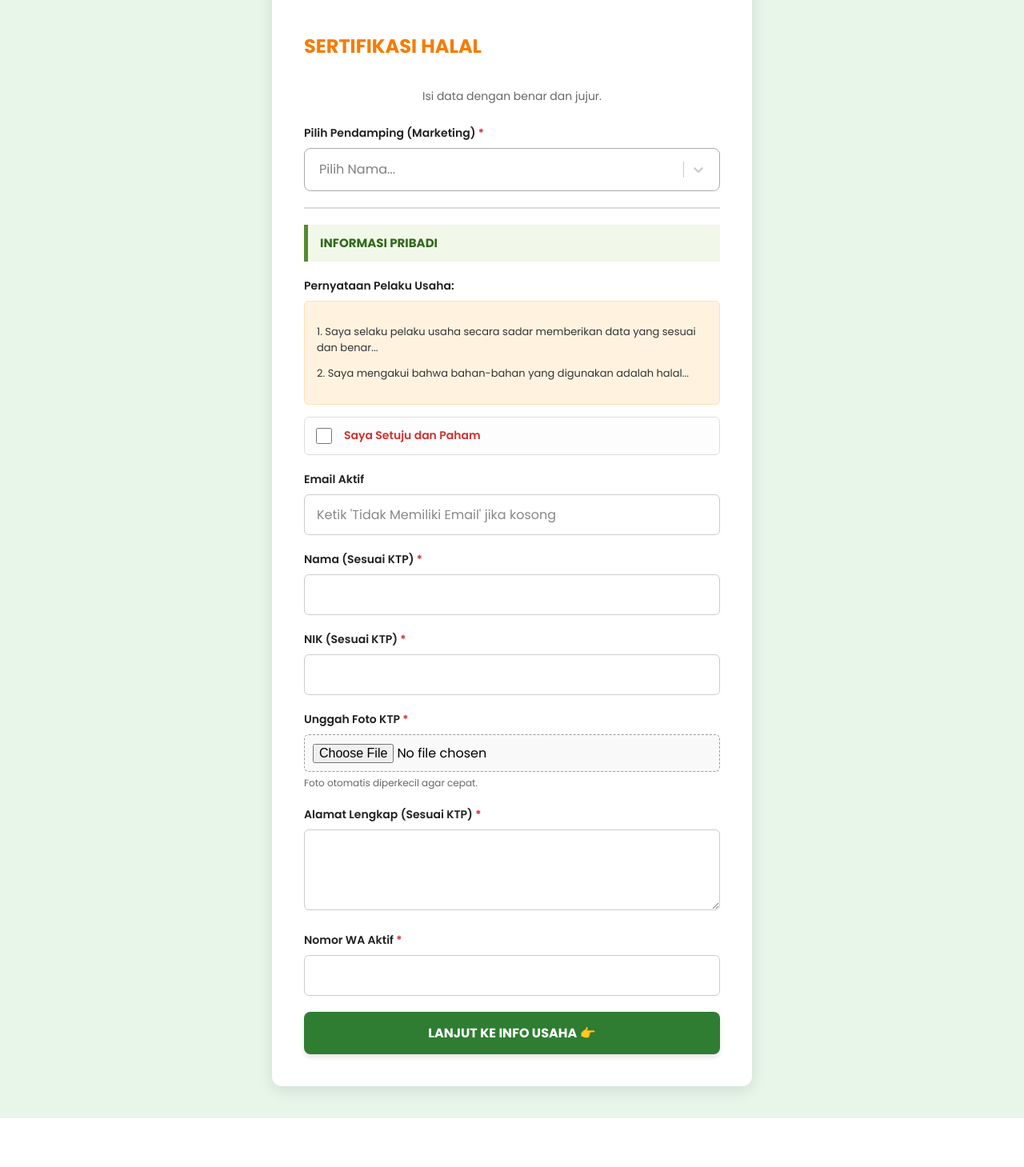
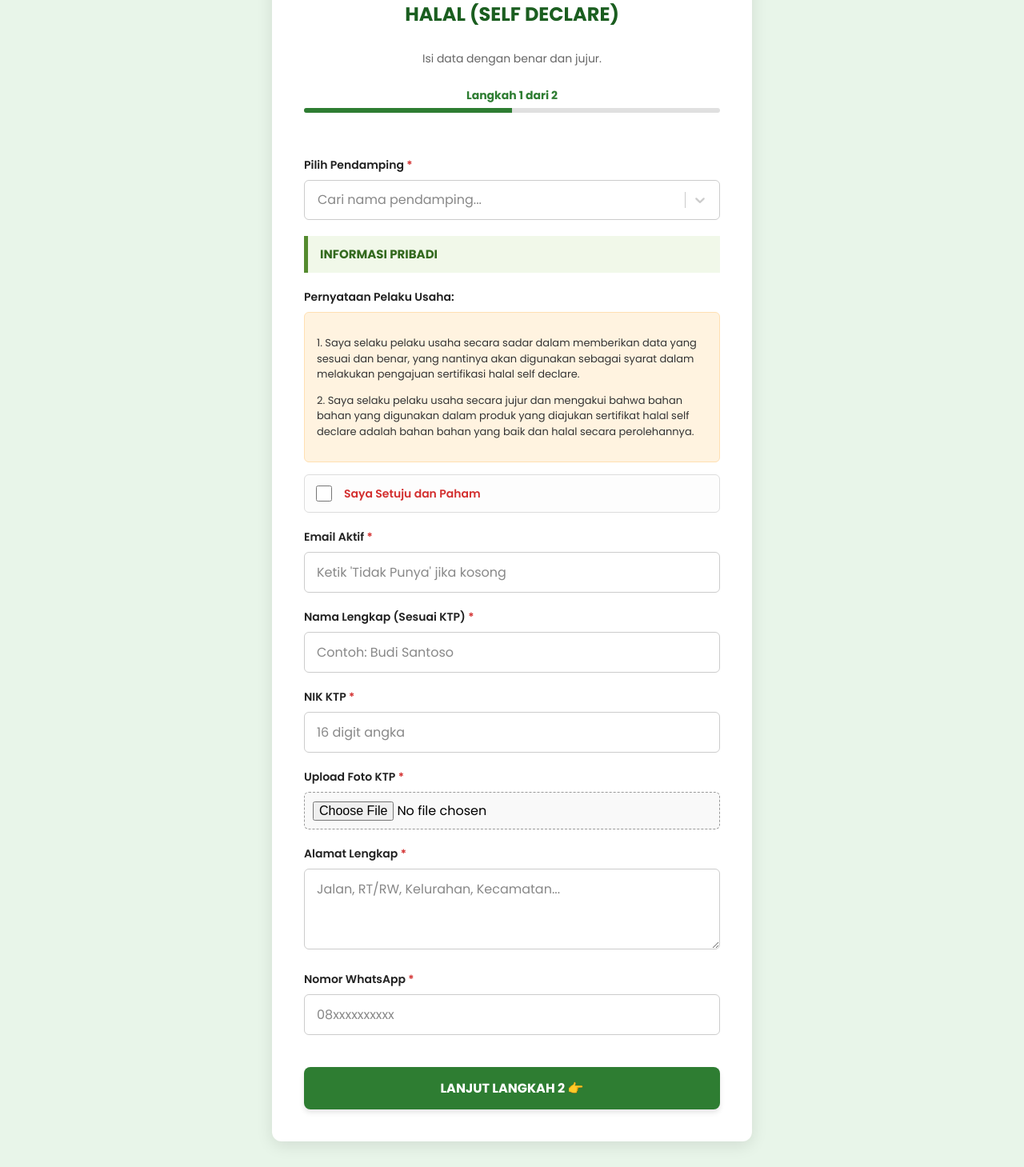
Before and after one commit to simifyy/formulir-marketing, a React (Vite) app: page / in a window 1280 px wide. Shown: the part 111-1570 px from the top of the page at 80% size. Before the commit the page ends 1509 px from the top, so only its background shows below. Built offline with nearby package versions, Linux system fonts and the light colour scheme.

Commit message:
Update App.jsx

```diff
--- a/src/App.jsx
+++ b/src/App.jsx
@@ -1,4 +1,4 @@
-import React, { useState } from 'react';
+import React, { useState, useEffect } from 'react';
 import Select from 'react-select';
 import imageCompression from 'browser-image-compression';
 import './App.css';
@@ -6,34 +6,17 @@ import './App.css';
 function App() {
   const SCRIPT_URL = "https://script.google.com/macros/s/AKfycby0sw-adlPYohzgIOmJIygHDyeTI8x7QR9EmdVTniQTT2btlIPdP9AQh0ehMfSKLVHp/exec";
 
-  const [step, setStep] = useState(1);
+  // --- 1. INISIALISASI STATE DENGAN LOCAL STORAGE ---
+  const [step, setStep] = useState(() => {
+    const savedStep = localStorage.getItem('halalFormStep');
+    return savedStep ? parseInt(savedStep) : 1;
+  });
+
   const [status, setStatus] = useState('');
 
-  const optionsMarketing = [
-    { value: 'AJI', label: 'AJI (001)' },
-    { value: 'DEDE', label: 'DEDE (002)' },
-    { value: 'EVAN', label: 'EVAN (003)' },
-  ];
-
-  const selectStyles = {
-    control: base => ({
-      ...base,
-      borderColor: '#aaa',
-      padding: '8px',
-      borderRadius: '8px',
-      fontSize: '16px'
-    }),
-    singleValue: base => ({ ...base, color: '#000' }),
-    input: base => ({ ...base, color: '#000' }),
-    option: (base, state) => ({
-      ...base,
-      backgroundColor: state.isSelected ? '#2e7d32' : state.isFocused ? '#c8e6c9' : 'white',
-      color: state.isSelected ? 'white' : '#000',
-      padding: '12px'
-    })
-  };
-
-  const [formData, setFormData] = useState({
+  const [formData, setFormData] = useState(() => {
+    const savedData = localStorage.getItem('halalFormData');
+    return savedData ? JSON.parse(savedData) : {
       marketing: null,
       persetujuan: false,
       email: '',
@@ -45,12 +28,49 @@ function App() {
       namaUsaha: '',
       alamatUsaha: '',
       produk: '',
-    fotoProduk: '',
+      fotoProduk: [],
       bahan: '',
       alur: '',
       nib: '',
       fotoPendamping: ''
+    };
   });
+
+  // --- 2. AUTO-SAVE KE LOCAL STORAGE ---
+  useEffect(() => {
+    localStorage.setItem('halalFormData', JSON.stringify(formData));
+    localStorage.setItem('halalFormStep', step.toString());
+  }, [formData, step]);
+
+  const optionsMarketing = [
+    { value: 'AJI', label: 'AJI (001)' },
+    { value: 'DEDE', label: 'DEDE (002)' },
+    { value: 'EVAN', label: 'EVAN (003)' },
+  ];
+
+  const selectStyles = {
+    control: base => ({
+      ...base,
+      backgroundColor: '#ffffff',
+      borderColor: '#ccc',
+      padding: '6px',
+      borderRadius: '6px',
+      fontSize: '16px',
+      boxShadow: 'none',
+      color: '#000',
+      '&:hover': { borderColor: '#2e7d32' }
+    }),
+    singleValue: base => ({ ...base, color: '#000' }),
+    input: base => ({ ...base, color: '#000' }),
+    placeholder: base => ({ ...base, color: '#888' }),
+    option: (base, state) => ({
+      ...base,
+      backgroundColor: state.isSelected ? '#2e7d32' : state.isFocused ? '#e8f5e9' : 'white',
+      color: state.isSelected ? 'white' : '#000',
+      padding: '12px',
+      cursor: 'pointer'
+    })
+  };
 
   const handleChange = (e) => {
     const value = e.target.type === 'checkbox' ? e.target.checked : e.target.value;
@@ -58,10 +78,10 @@ function App() {
   };
 
   const handleFileChange = async (e) => {
-    const file = e.target.files[0];
+    const files = e.target.files;
     const name = e.target.name;
 
-    if (file) {
+    if (files && files.length > 0) {
       const options = {
         maxSizeMB: 0.1,
         maxWidthOrHeight: 800,
@@ -70,24 +90,40 @@ function App() {
       };
 
       try {
+        if (name === 'fotoProduk') {
+          const compressedFilesPromises = Array.from(files).map(async (file) => {
+            const compressed = await imageCompression(file, options);
+            return new Promise((resolve) => {
+              const reader = new FileReader();
+              reader.readAsDataURL(compressed);
+              reader.onloadend = () => resolve(reader.result);
+            });
+          });
+
+          const base64Array = await Promise.all(compressedFilesPromises);
+          setFormData(prev => ({ ...prev, [name]: base64Array }));
+        } else {
+          const file = files[0];
           const compressedFile = await imageCompression(file, options);
           const reader = new FileReader();
           reader.readAsDataURL(compressedFile);
           reader.onloadend = () => {
             setFormData(prev => ({ ...prev, [name]: reader.result }));
           };
+        }
       } catch (error) {
         console.error("Gagal kompresi:", error);
-        alert("Gagal mengompres gambar.");
+        alert("Gagal memproses gambar. Coba lagi.");
       }
     }
   };
 
   const handleNext = () => {
-    if (!formData.marketing) return alert("Pilih Pendamping dulu di bagian atas!");
-    if (!formData.persetujuan) return alert("Anda harus mencentang persetujuan!");
-    if (!formData.nama || !formData.nik || !formData.fotoKTP || !formData.alamat || !formData.wa) {
-      return alert("Mohon lengkapi semua data wajib (tanda merah *)");
+    if (!formData.marketing) return alert("⚠️ Mohon pilih Pendamping dulu.");
+    if (!formData.persetujuan) return alert("⚠️ Anda harus mencentang persetujuan!");
+
+    if (!formData.nama || !formData.nik || (!formData.fotoKTP && !localStorage.getItem('halalFormData')) || !formData.alamat || !formData.wa || !formData.email) {
+      if (!formData.fotoKTP) return alert("⚠️ Mohon lengkapi semua kolom bertanda bintang (*).");
     }
     setStep(2);
     window.scrollTo(0, 0);
@@ -95,16 +131,17 @@ function App() {
 
   const handleSubmit = async (e) => {
     e.preventDefault();
-    if (!formData.namaUsaha || !formData.produk || !formData.fotoProduk || !formData.bahan || !formData.alur) {
-      return alert("Lengkapi data usaha!");
+
+    if (!formData.namaUsaha || !formData.produk || (!formData.fotoProduk || formData.fotoProduk.length === 0) || !formData.bahan || !formData.alur || !formData.nib) {
+      return alert("⚠️ Lengkapi data usaha Anda! (Termasuk NIB, ketik 'Tidak Punya' jika kosong)");
     }
 
     setStatus('loading');
 
     const dataToSend = {
-      marketing: formData.marketing.value,
+      marketing: formData.marketing ? formData.marketing.value : '',
       persetujuan: "SETUJU",
-      email: formData.email || "Tidak Memiliki Email",
+      email: formData.email,
       nama: formData.nama,
       nik: formData.nik,
       alamat: formData.alamat,
@@ -116,44 +153,79 @@ function App() {
       fotoProduk: formData.fotoProduk,
       bahan: formData.bahan,
       alur: formData.alur,
-      nib: formData.nib || "Belum Memiliki NIB",
+      nib: formData.nib,
       fotoPendamping: formData.fotoPendamping
     };
 
     try {
       await fetch(SCRIPT_URL, { method: 'POST', body: JSON.stringify(dataToSend) });
+
       setStatus('success');
+      localStorage.removeItem('halalFormData');
+      localStorage.removeItem('halalFormStep');
+
     } catch (error) {
       setStatus('error');
     }
   };
 
+  const FileIndicator = ({ hasData }) => {
+    if (!hasData || hasData.length === 0) return null;
+    return (
+      <div style={{marginTop:'5px', fontSize:'13px', color:'#2e7d32', fontWeight:'bold', display:'flex', alignItems:'center', gap:'5px'}}>
+        <span>✅ Foto tersimpan di memori.</span>
+        <span style={{fontSize:'11px', fontWeight:'normal', color:'#666'}}>(Klik 'Pilih File' jika ingin mengubah)</span>
+      </div>
+    );
+  };
+
   if (status === 'success') {
     return (
-      <div className="container" style={{textAlign:'center', padding: '40px 20px'}}>
-        <h1 style={{color:'green', fontSize: '28px'}}>✅ Terima Kasih!</h1>
-        <p style={{fontSize: '16px', lineHeight: '1.6'}}>Data pendaftaran Anda telah berhasil dikirim ke sistem kami.</p>
-        <button className="btn-submit" onClick={() => window.location.reload()} style={{marginTop:'30px'}}>Isi Formulir Baru</button>
+      <div className="container" style={{textAlign:'center', padding: '60px 20px', display:'flex', flexDirection:'column', alignItems:'center', justifyContent:'center'}}>
+        <div style={{fontSize: '70px', marginBottom:'20px'}}>🎉</div>
+        <h1 style={{fontSize: '32px', marginBottom:'10px'}}>Berhasil Terkirim!</h1>
+        <p style={{fontSize: '16px', color:'#666', maxWidth:'400px', lineHeight:'1.6'}}>
+          Terima kasih. Data pendaftaran sertifikasi halal Anda telah kami terima.
+        </p>
+        <button className="btn-submit" onClick={() => window.location.reload()} style={{marginTop:'40px', width:'auto', paddingLeft:'40px', paddingRight:'40px'}}>
+          Isi Formulir Baru
+        </button>
       </div>
     );
   }
 
   return (
+    <>
+      {status === 'loading' && (
+        <div className="loading-overlay">
+          <div className="spinner"></div>
+          <p className="loading-title">Sedang Mengirim Data...</p>
+          <p className="loading-text">Mohon jangan tutup halaman ini.</p>
+        </div>
+      )}
+
       <div className="container">
-      <h1>FORMULIR PENDAFTARAN</h1>
-      <h2 style={{color: '#f57c00'}}>SERTIFIKASI HALAL</h2>
+        <h1>FORMULIR PENDAFTARAN SERTIFIKASI HALAL (SELF DECLARE) </h1>
         <p className="subtitle">Isi data dengan benar dan jujur.</p>
+
+        <div style={{marginBottom:'25px'}}>
+          <div className="step-info">Langkah {step} dari 2</div>
+          <div className="progress-bar-bg">
+            <div className="progress-bar-fill" style={{width: step === 1 ? '50%' : '100%'}}></div>
+          </div>
+        </div>
 
         <form onSubmit={handleSubmit}>
 
           {step === 1 && (
             <>
-            <div className="form-group" style={{borderBottom:'2px solid #ddd', paddingBottom:'20px'}}>
-              <label>Pilih Pendamping (Marketing) <span>*</span></label>
+              <div className="form-group">
+                <label>Pilih Pendamping <span>*</span></label>
                 <Select
                   options={optionsMarketing}
+                  value={formData.marketing} // Load nilai dari state
                   onChange={(opt) => setFormData({...formData, marketing: opt})}
-                placeholder="Pilih Nama..."
+                  placeholder="Cari nama pendamping..."
                   styles={selectStyles}
                 />
               </div>
@@ -163,47 +235,49 @@ function App() {
               <div className="form-group">
                 <label>Pernyataan Pelaku Usaha:</label>
                 <div className="statement-box">
-                <p>1. Saya selaku pelaku usaha secara sadar memberikan data yang sesuai dan benar...</p>
-                <p>2. Saya mengakui bahwa bahan-bahan yang digunakan adalah halal...</p>
+                  <p>1. Saya selaku pelaku usaha secara sadar dalam memberikan data yang sesuai dan benar, yang nantinya akan digunakan sebagai syarat dalam melakukan pengajuan sertifikasi halal self declare.</p>
+                  <p>2. Saya selaku pelaku usaha secara jujur dan mengakui bahwa bahan bahan yang digunakan dalam produk yang diajukan sertifikat halal self declare adalah bahan bahan yang baik dan halal secara perolehannya.</p>
                 </div>
                 <label className="checkbox-wrapper">
-                <input type="checkbox" name="persetujuan" onChange={handleChange} />
+                  <input type="checkbox" name="persetujuan" checked={formData.persetujuan} onChange={handleChange} />
                   <span>Saya Setuju dan Paham</span>
                 </label>
               </div>
 
               <div className="form-group">
-              <label>Email Aktif</label>
-              <input className="input-field" type="text" name="email" onChange={handleChange} placeholder="Ketik 'Tidak Memiliki Email' jika kosong" />
+                <label>Email Aktif <span>*</span></label>
+                <input className="input-field" type="text" name="email" value={formData.email} onChange={handleChange} required placeholder="Ketik 'Tidak Punya' jika kosong" />
               </div>
 
               <div className="form-group">
-              <label>Nama (Sesuai KTP) <span>*</span></label>
-              <input className="input-field" type="text" name="nama" onChange={handleChange} required />
+                <label>Nama Lengkap (Sesuai KTP) <span>*</span></label>
+                <input className="input-field" type="text" name="nama" value={formData.nama} onChange={handleChange} required placeholder="Contoh: Budi Santoso" />
               </div>
 
               <div className="form-group">
-              <label>NIK (Sesuai KTP) <span>*</span></label>
-              <input className="input-field" type="number" name="nik" onChange={handleChange} required />
+                <label>NIK KTP <span>*</span></label>
+                <input className="input-field" type="number" name="nik" value={formData.nik} onChange={handleChange} required placeholder="16 digit angka" />
               </div>
 
               <div className="form-group">
-              <label>Unggah Foto KTP <span>*</span></label>
-              <input className="input-field" type="file" name="fotoKTP" accept="image/*" onChange={handleFileChange} required />
-              <small style={{color:'#666', fontSize:'12px', display:'block', marginTop:'5px'}}>Foto otomatis diperkecil agar cepat.</small>
+                <label>Upload Foto KTP <span>*</span></label>
+                <input className="input-field" type="file" name="fotoKTP" accept="image/*" onChange={handleFileChange} />
+                <FileIndicator hasData={formData.fotoKTP} />
               </div>
 
               <div className="form-group">
-              <label>Alamat Lengkap (Sesuai KTP) <span>*</span></label>
-              <textarea className="input-field" name="alamat" rows="3" onChange={handleChange} required></textarea>
+                <label>Alamat Lengkap <span>*</span></label>
+                <textarea className="input-field" name="alamat" rows="3" value={formData.alamat} onChange={handleChange} required placeholder="Jalan, RT/RW, Kelurahan, Kecamatan..."></textarea>
               </div>
 
               <div className="form-group">
-              <label>Nomor WA Aktif <span>*</span></label>
-              <input className="input-field" type="number" name="wa" onChange={handleChange} required />
+                <label>Nomor WhatsApp <span>*</span></label>
+                <input className="input-field" type="number" name="wa" value={formData.wa} onChange={handleChange} required placeholder="08xxxxxxxxxx" />
               </div>
 
-            <button type="button" className="btn-next" onClick={handleNext}>LANJUT KE INFO USAHA 👉</button>
+              <div className="btn-container">
+                <button type="button" className="btn-next" onClick={handleNext}>LANJUT LANGKAH 2 👉</button>
+              </div>
             </>
           )}
 
@@ -213,63 +287,60 @@ function App() {
 
               <div className="form-group">
                 <label>Nama Usaha Anda <span>*</span></label>
-              <input className="input-field" type="text" name="namaUsaha" onChange={handleChange} required />
+                <input className="input-field" type="text" name="namaUsaha" value={formData.namaUsaha} onChange={handleChange} required placeholder="Contoh: Keripik Pisang Berkah" />
               </div>
 
               <div className="form-group">
                 <label>Alamat Lokasi Usaha <span>*</span></label>
-              <textarea className="input-field" name="alamatUsaha" rows="3" onChange={handleChange} required></textarea>
+                <textarea className="input-field" name="alamatUsaha" rows="3" value={formData.alamatUsaha} onChange={handleChange} required placeholder="Alamat tempat produksi..."></textarea>
               </div>
 
               <div className="form-group">
-              <label>Produk yang Dijual <span>*</span></label>
-              <input className="input-field" type="text" name="produk" onChange={handleChange} required />
+                <label>Produk Yang Dijual <span>*</span></label>
+                <input className="input-field" type="text" name="produk" value={formData.produk} onChange={handleChange} required placeholder="Contoh: Keripik Pisang Coklat" />
               </div>
 
               <div className="form-group">
-              <label>Foto Produk <span>*</span></label>
-              <input className="input-field" type="file" name="fotoProduk" accept="image/*" onChange={handleFileChange} required />
+                <label>Foto Produk (Bisa Banyak) <span>*</span></label>
+                <input className="input-field" type="file" name="fotoProduk" accept="image/*" multiple onChange={handleFileChange} />
+                <FileIndicator hasData={formData.fotoProduk} />
+                {Array.isArray(formData.fotoProduk) && formData.fotoProduk.length > 0 && (
+                  <small style={{display:'block', marginTop:'2px', color:'#666'}}>
+                    {formData.fotoProduk.length} foto terpilih.
+                  </small>
+                )}
               </div>
 
               <div className="form-group">
-              <label>Bahan & Merek (Contoh: Gula: Gulaku, dst) <span>*</span></label>
-              <textarea className="input-field" name="bahan" rows="5" onChange={handleChange} required></textarea>
+                <label>Bahan & Merek <span>*</span></label>
+                <textarea className="input-field" name="bahan" rows="4" value={formData.bahan} onChange={handleChange} required placeholder="Contoh: &#10;1. Pisang (Pasar)&#10;2. Minyak Goreng (Tropical)&#10;3. Gula (Gulaku)"></textarea>
               </div>
 
               <div className="form-group">
                 <label>Alur Proses Pembuatan <span>*</span></label>
-              <textarea className="input-field" name="alur" rows="4" onChange={handleChange} required></textarea>
+                <textarea className="input-field" name="alur" rows="4" value={formData.alur} onChange={handleChange} required placeholder="Jelaskan singkat dari bahan mentah sampai jadi..."></textarea>
               </div>
 
               <div className="form-group">
-              <label>No NIB</label>
-              <input className="input-field" type="text" name="nib" placeholder="Isi 'Belum Memiliki NIB' jika kosong" onChange={handleChange} />
+                <label>Nomor NIB <span>*</span></label>
+                <input className="input-field" type="text" name="nib" value={formData.nib} required placeholder="Ketik 'Tidak Punya' jika kosong" onChange={handleChange} />
               </div>
 
               <div className="form-group">
-              <label>Upload Foto Pendampingan</label>
+                <label>Foto Pendampingan (Opsional)</label>
                 <input className="input-field" type="file" name="fotoPendamping" accept="image/*" onChange={handleFileChange} />
+                <FileIndicator hasData={formData.fotoPendamping} />
               </div>
 
               <div className="btn-container">
                 <button type="button" className="btn-submit btn-back" onClick={() => setStep(1)}>👈 KEMBALI</button>
-              <button type="submit" className="btn-submit" style={{marginTop:0}}>KIRIM DATA ✅</button>
+                <button type="submit" className="btn-submit">KIRIM DATA SEKARANG ✅</button>
               </div>
             </>
           )}
-
-        {status === 'loading' && (
-          <div style={{marginTop:'20px', padding:'15px', backgroundColor:'#e0f2f1', borderRadius:'8px', color:'#00695c', textAlign:'center'}}>
-            <p style={{margin:0, fontWeight:'bold', fontSize:'16px'}}>🚀 Sedang Mengirim Data...</p>
-            <p style={{margin:'5px 0 0 0', fontSize:'13px'}}>Mohon tunggu sebentar.</p>
-          </div>
-        )}
-
-        {status === 'error' && (
-          <p className="status-msg" style={{color:'red', fontWeight:'bold'}}>❌ Gagal mengirim. Cek koneksi internet Anda.</p>
-        )}
         </form>
       </div>
+    </>
   );
 }
 
```
Lines whose indentation alone changed are shown as unchanged.
